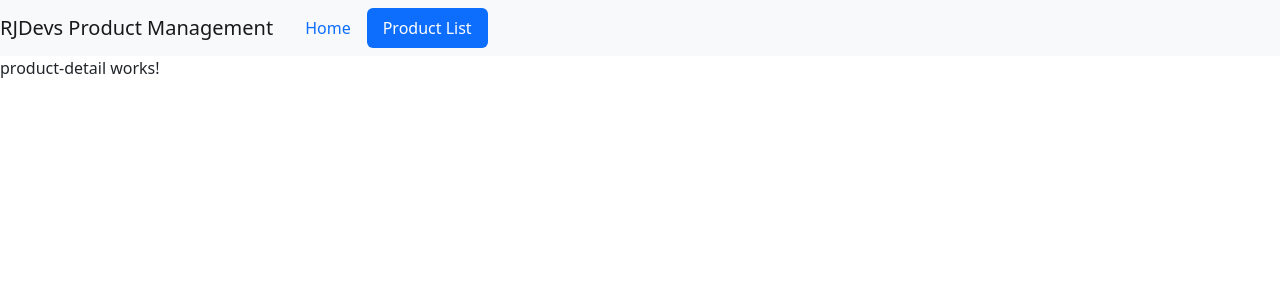
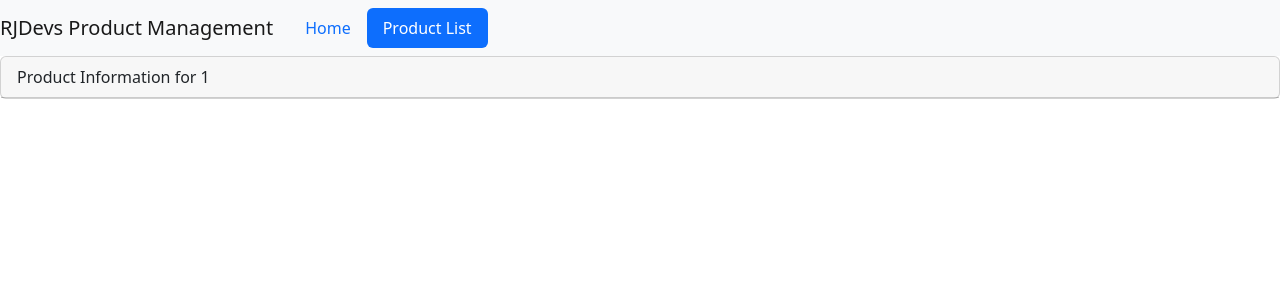
Before and after one commit to rnxavier/product-management-app, an Angular app: page /products/1 in a window 1280 px wide. Shown: the top 300 px of the page. Built offline with nearby package versions, Linux system fonts and the light colour scheme.

Commit message:
passed productName parameter to route

```diff
--- a/src/app/app.module.ts
+++ b/src/app/app.module.ts
@@ -28,7 +28,7 @@ import { ProductDetailComponent } from './products/product-detail.component';
     BrowserModule,
     RouterModule.forRoot([
       {path: "products", component: ProductListComponent},
-      {path: "products/:id", component: ProductDetailComponent},
+      {path: "products/:productName", component: ProductDetailComponent},
       {path: "welcome", component: WelcomeComponent},
       {path: "", redirectTo: "welcome", pathMatch: "full"},
       {path: "**", redirectTo: "welcome", pathMatch: "full"}
--- a/src/app/products/product-detail.component.html
+++ b/src/app/products/product-detail.component.html
@@ -1 +1,5 @@
-<p>product-detail works!</p>
+<div class='card'>
+    <div class='card-header'>
+      {{pageTitle}}
+    </div>
+</div>
--- a/src/app/products/product-detail.component.ts
+++ b/src/app/products/product-detail.component.ts
@@ -1,13 +1,19 @@
 import { Component, OnInit } from '@angular/core';
+import { ActivatedRoute } from '@angular/router';
 
 @Component({
   templateUrl: './product-detail.component.html',
   styleUrls: ['./product-detail.component.css']
 })
 export class ProductDetailComponent implements OnInit {
-
-  ngOnInit(): void {
+  pageTitle: string = "Product Information for "
+  constructor(private route: ActivatedRoute) {
 
   }
 
+  ngOnInit(): void {
+    const productName = this.route.snapshot.paramMap.get("productName")
+    this.pageTitle += productName
+  }
+
 }
--- a/src/app/products/product-list.component.css
+++ b/src/app/products/product-list.component.css
@@ -10,5 +10,9 @@ button {
 button:hover {
     background-color: #FF8E9E;
     border-color: #FF8E9E;
+}
 
+a {
+    cursor: pointer;
+    text-decoration: none;
 }
--- a/src/app/products/product-list.component.html
+++ b/src/app/products/product-list.component.html
@@ -39,7 +39,7 @@
                     [style.width.px]="imageWidth"
                     />
                 </td>
-                <td>{{item.productName}}</td>
+                <td><a [routerLink]="['/products', item.productName]">{{item.productName}}</a></td>
                 <td>{{item.productCode | convertToSpaces : "-"}}</td>
                 <td>{{item.releaseDate}}</td>
                 <td>{{item.price | currency : "GBP"}}</td>
```
Also changed, not shown: src/app/home/welcome.component.html (line endings or trailing spaces), 1 other file (tests, documents, lock files or other folders).
